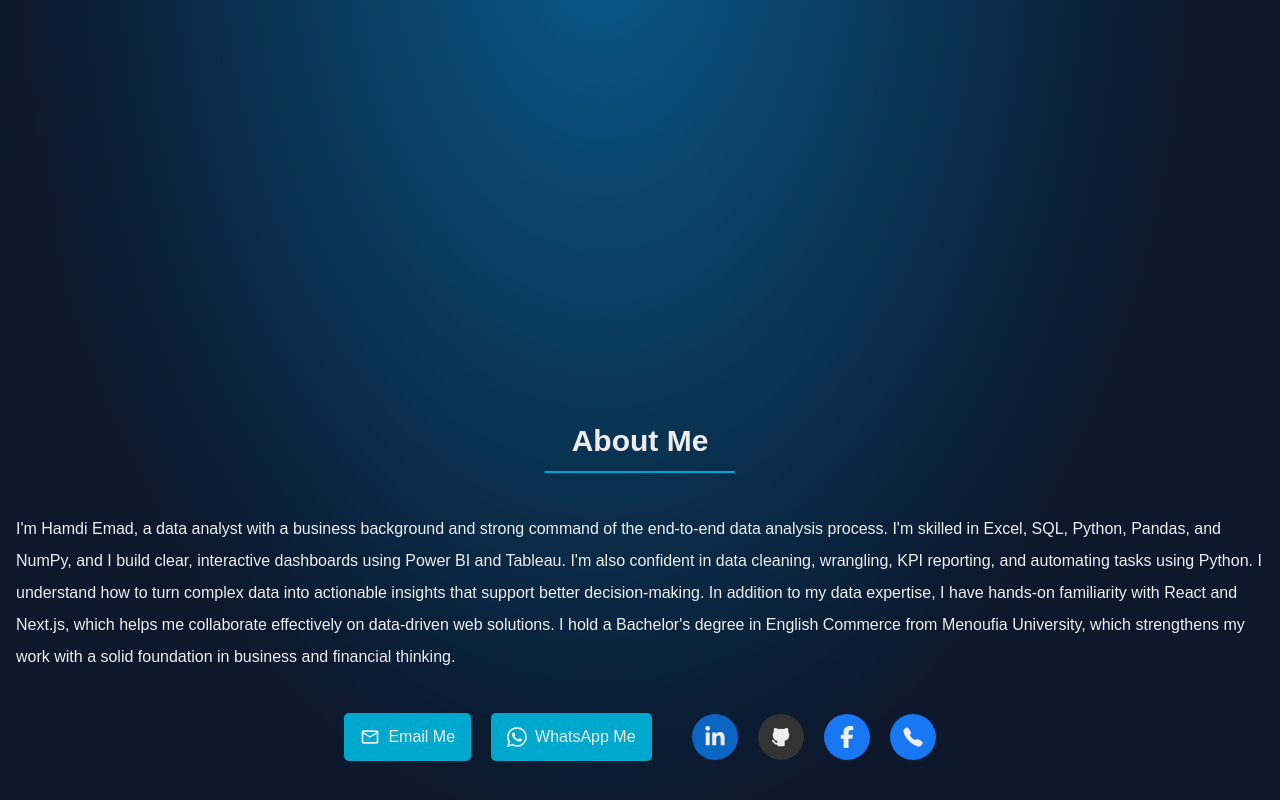
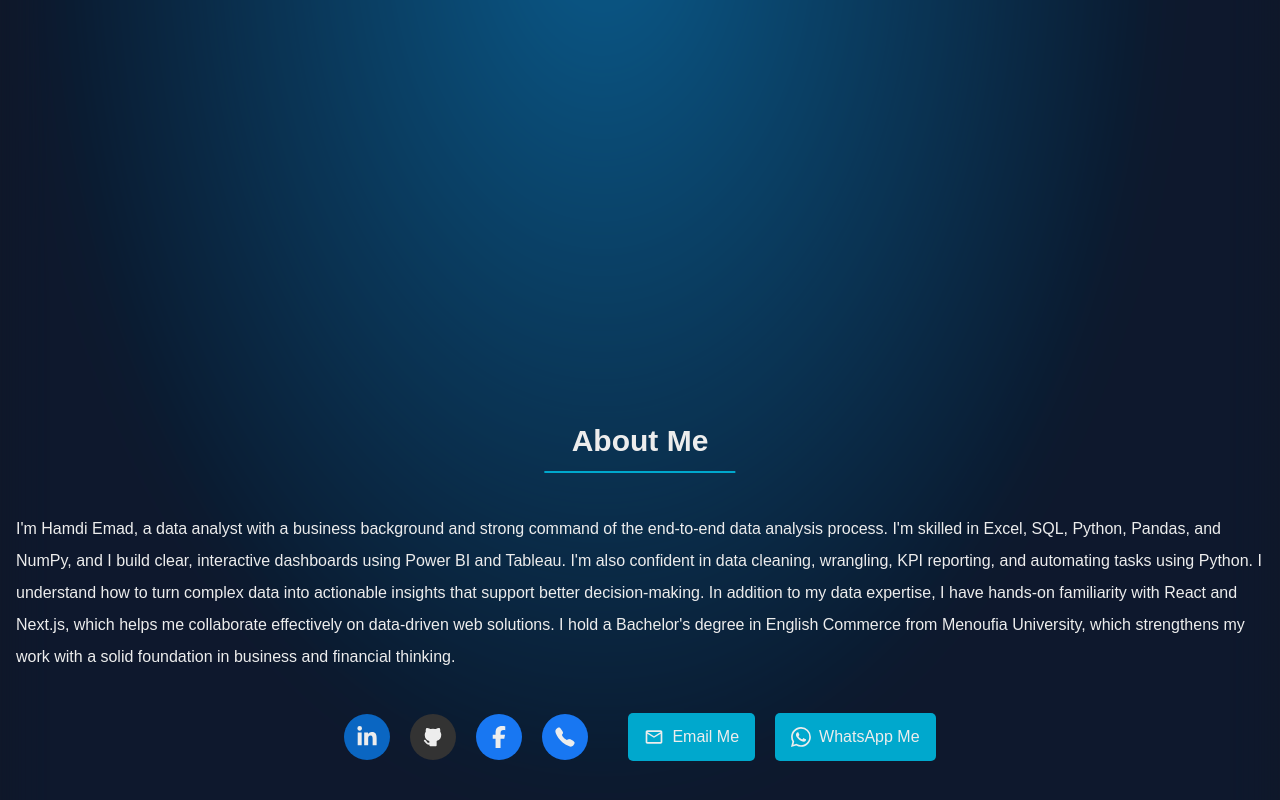
Before and after one commit to Hamdi-Emad/analysis-portfolio, a Next.js app: page / in a window 1280 px wide. Shown: the part 616-1416 px from the top of the page. Built offline with nearby package versions, Linux system fonts and the light colour scheme.

Commit message:
update about

```diff
--- a/src/app/_components/about.jsx
+++ b/src/app/_components/about.jsx
@@ -3,7 +3,6 @@ import { BsWhatsapp } from "react-icons/bs";
 import { TbBrandGithubFilled } from "react-icons/tb";
 import { MdOutlineMailOutline } from "react-icons/md";
 import { IoCall } from "react-icons/io5";
-
 
 export default function About() {
    return (
@@ -36,12 +35,51 @@ export default function About() {
                      </p>
                   </div>
                   <div className="flex flex-col md:flex-row justify-center items-center gap-10 mt-10  w-full">
+                     <div className="icons flex justify-center items-center gap-5 ">
+                        <div className="cursor-pointer bg-[#0a66c2] rounded-full hover:bg-white hover:text-[#0a66c2] transition hover:scale-[1.1] hover:rotate-[360deg] duration-[0.5s] ">
+                           <a
+                              href="https://www.linkedin.com/in/hamdi-emad1/"
+                              target="_blank"
+                              className="p-3 block"
+                           >
+                              <FaLinkedinIn size={22} />
+                           </a>
+                        </div>
+                        <div className="cursor-pointer bg-[#333333] rounded-full hover:bg-white hover:text-[#333333] transition hover:scale-[1.1] hover:rotate-[360deg] duration-[0.5s] ">
+                           <a
+                              href="https://github.com/Hamdi-Emad"
+                              target="_blank"
+                              className="p-3 block"
+                           >
+                              <TbBrandGithubFilled size={22} />
+                           </a>
+                        </div>
+                        <div className="cursor-pointer bg-[#1877f2]  rounded-full hover:bg-white hover:text-[#1877f2] transition hover:scale-[1.1] hover:rotate-[360deg] duration-[0.5s] ">
+                           <a
+                              href="https://www.facebook.com/hamdi.emad.509/"
+                              target="_blank"
+                              className="p-3 block"
+                           >
+                              <FaFacebookF size={22} />
+                           </a>
+                        </div>
+                        <div className="cursor-pointer bg-[#1877f2]  rounded-full hover:bg-white hover:text-[#1877f2] transition hover:scale-[1.1] hover:rotate-[360deg] duration-[0.5s] ">
+                           <a
+                              href="tel:201212384862"
+                              target="_blank"
+                              className="p-3 block"
+                           >
+                              <IoCall size={22} />
+                           </a>
+                        </div>
+                     </div>
                      <div className="buttons flex justify-center items-center gap-5 ">
                         <button className="bg-[#00a8cd] w-[60%] md:w-auto cursor-pointer hover:bg-[#009dcde8] transition text-[16px]  rounded-[5px] ">
                            <a
                               href="mailto:hamdi2002em@mail.com"
                               // href="https://mail.google.com/mail/?view=cm&fs=1&to=hamdi2002em@mail.com"
-                              target="_blank" rel="noopener noreferrer"
+                              target="_blank"
+                              rel="noopener noreferrer"
                               className="flex justify-between gap-2 items-center py-3 px-4"
                            >
                               <span>
@@ -64,44 +102,6 @@ export default function About() {
                            </a>
                         </button>
                      </div>
-                     <div className="icons flex justify-center items-center gap-5 ">
-                        <div className="cursor-pointer bg-[#0a66c2] rounded-full hover:bg-white hover:text-[#0a66c2] transition">
-                           <a
-                              href="https://www.linkedin.com/in/hamdi-emad1/"
-                              target="_blank"
-                              className="p-3 block"
-                           >
-                              <FaLinkedinIn size={22} />
-                           </a>
-                        </div>
-                        <div className="cursor-pointer bg-[#333333] rounded-full hover:bg-white hover:text-[#333333] transition">
-                           <a
-                              href="https://github.com/Hamdi-Emad"
-                              target="_blank"
-                              className="p-3 block"
-                           >
-                              <TbBrandGithubFilled size={22} />
-                           </a>
-                        </div>
-                        <div className="cursor-pointer bg-[#1877f2]  rounded-full hover:bg-white hover:text-[#1877f2] transition">
-                           <a
-                              href="https://www.facebook.com/hamdi.emad.509/"
-                              target="_blank"
-                              className="p-3 block"
-                           >
-                              <FaFacebookF size={22} />
-                           </a>
-                        </div>
-                        <div className="cursor-pointer bg-[#1877f2]  rounded-full hover:bg-white hover:text-[#1877f2] transition">
-                           <a
-                              href="tel:201212384862"
-                              target="_blank"
-                              className="p-3 block"
-                           >
-                              <IoCall size={22}/>
-                           </a>
-                        </div>
-                     </div>
                   </div>
                </div>
             </div>
```
Also changed, not shown: src/app/globals.css (+8 -0 lines).
